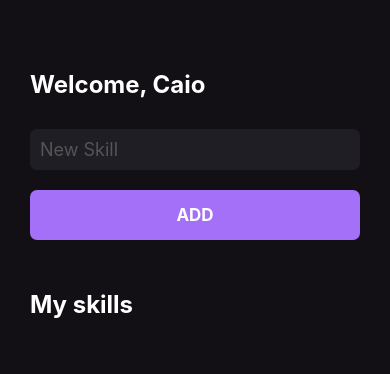
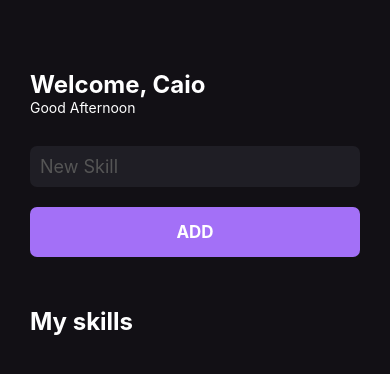
Before and after one commit to malvezzidatr/ignite-react-native, a React Native app in the folder chapter I/myskills/: screen / in a window 390 px wide. Shown: the top 374 px of the page. Built offline with nearby package versions, Linux system fonts and the light colour scheme.

Commit message:
Learning how to use useEffect

```diff
--- a/chapter I/myskills/src/pages/Home.js
+++ b/chapter I/myskills/src/pages/Home.js
@@ -1,11 +1,11 @@
-import React, { useState } from 'react';
+import React, { useState, useEffect } from 'react';
 import {
   View,
   Text,
   StyleSheet,
   TextInput,
   Platform,
-  FlatList
+  FlatList,
 } from 'react-native';
 import { Button } from '../components/Button';
 import { SkillCard } from '../components/SkillCard';
@@ -13,14 +13,27 @@
 export function Home(){
   const [newSkill, setNewSkill] = useState('');
   const [mySkills, setMySkills] = useState([]);
+  const [greeting, setGreeting] = useState('');
 
   function handleAddNewSkill(){
     setMySkills(oldSkills => [...oldSkills, newSkill]);
   }
 
+  useEffect(() => {
+    const currentHour = new Date().getHours();
+    if (currentHour < 12) {
+      setGreeting('Good Morning');
+    } else if (currentHour >= 12 && currentHour < 18) {
+      setGreeting('Good Afternoon');
+    } else {
+      setGreeting('Good Night')
+    }
+  }, [mySkills])
+
   return (
     <View style={styles.container}>
       <Text style={styles.title}>Welcome, Caio</Text>
+      <Text style={styles.greetings}>{greeting}</Text>
       <TextInput
         style={styles.input}
         placeholder='New Skill'
@@ -61,4 +74,7 @@
     marginTop: 30,
     borderRadius: 7
   },
+  greetings: {
+    color: '#fff'
+  }
 })
```
